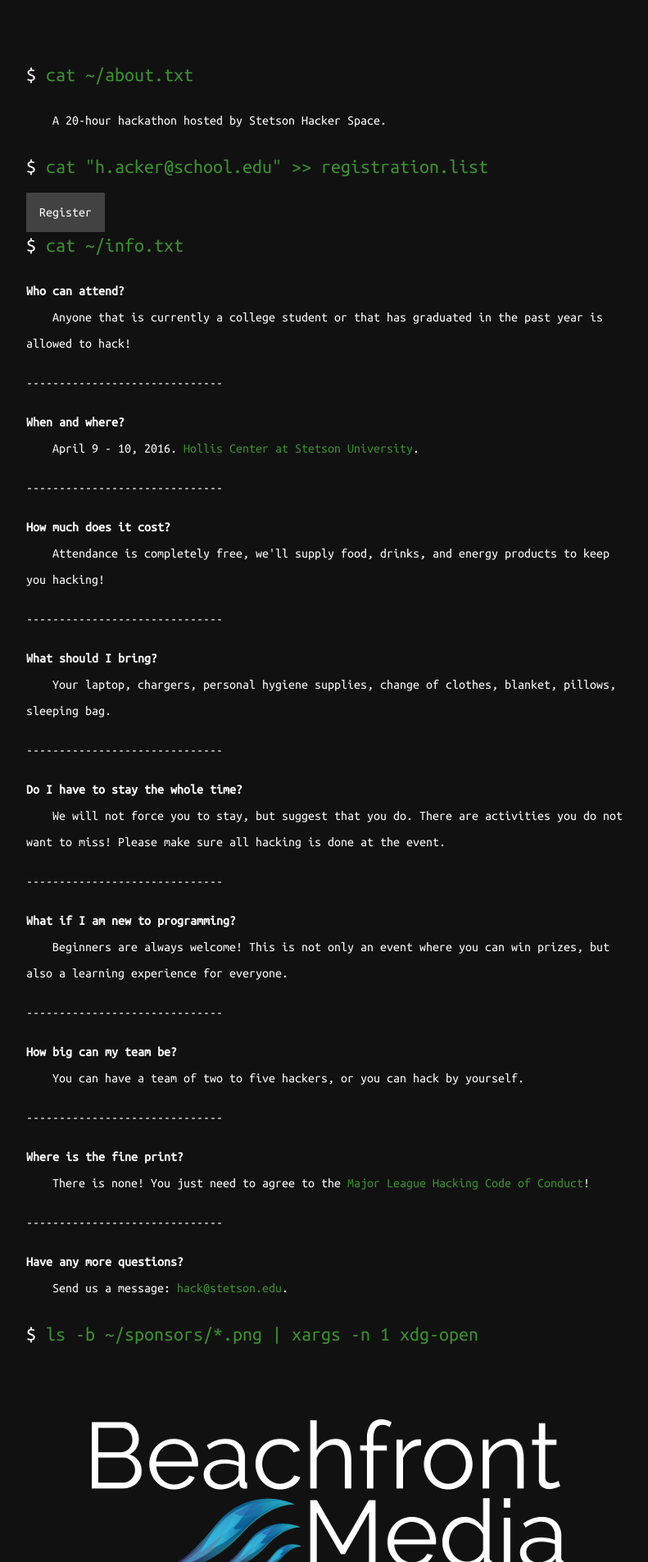
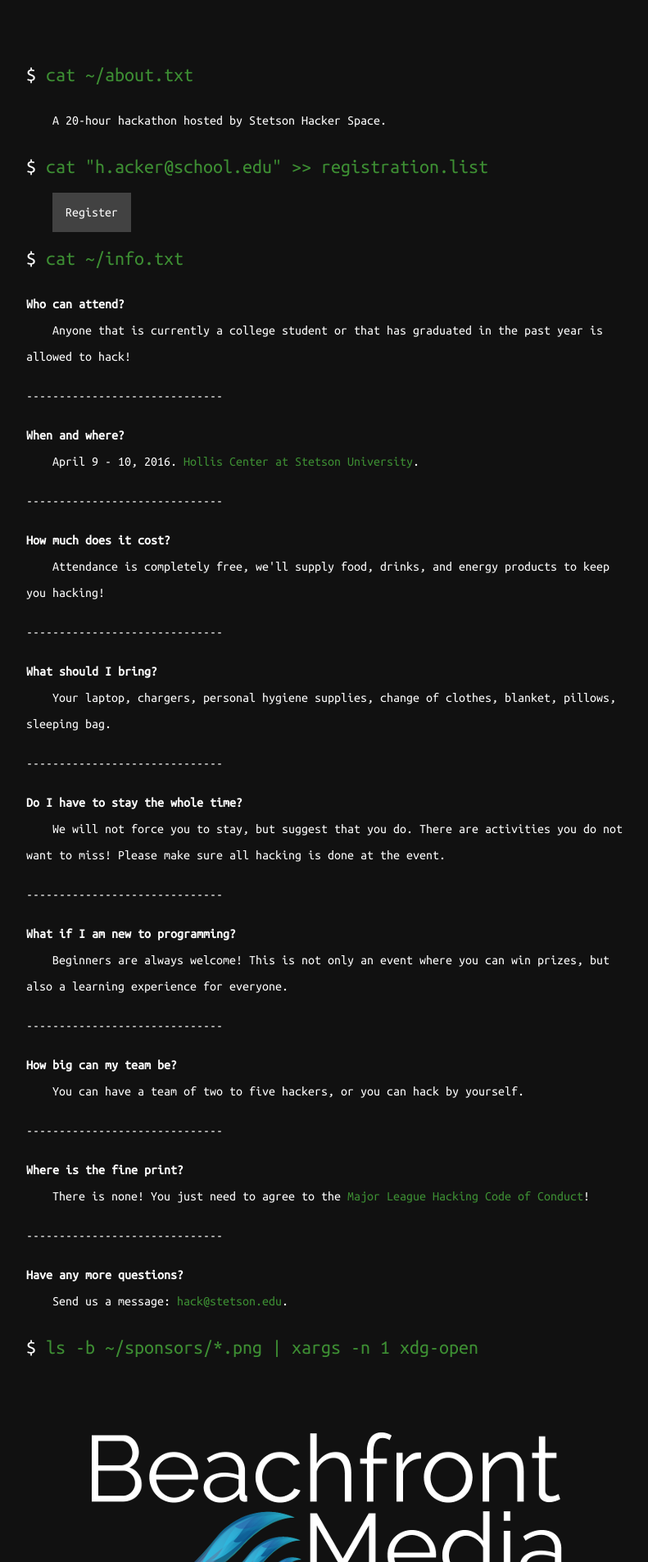
Before and after one commit to suhack/sudo, a Jekyll site: the page built from index.html, in a window 1280 px wide. Shown: the part 364-2269 px from the top of the page at 82% size, without its empty margins (240-1031 px from the left). Built offline with Jekyll 4.4.1, drawn with Linux system fonts in a browser that asks for light colours.

Commit message:
Fix index formatting
Add margin-top and margin-bottom for commands
Add margin for sign up button

```diff
--- a/_sass/_custom.scss
+++ b/_sass/_custom.scss
@@ -17,6 +17,9 @@
   &:before {
     content: "$ ";
   }
+
+  margin-top: $spacing-unit / 2;
+  margin-bottom: $spacing-unit / 2;
 }
 
 .question {
@@ -47,6 +50,7 @@
   color: $text-color;
   background: $grey-color-dark;
   border: none;
+  margin: 2em;
   padding: 1em;
 }
 
```
